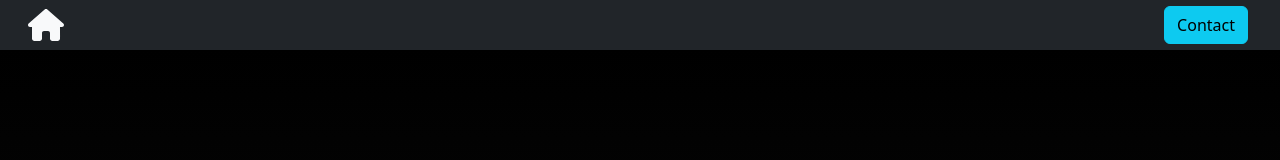
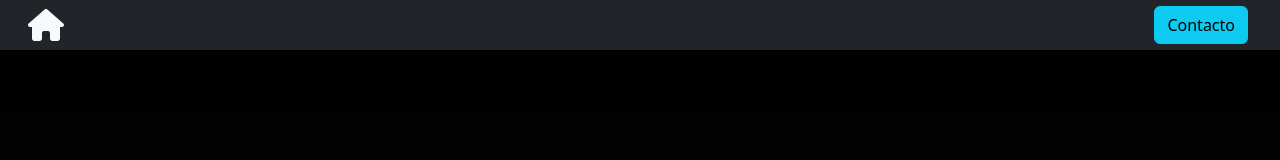
Before and after one commit to NEBUR342/portfolio, a React (Create React App) app: page / in a window 1280 px wide. Shown: the top 160 px of the page. Built offline with nearby package versions, Linux system fonts and the light colour scheme.

Commit message:
cambio contact a contacto

```diff
--- a/src/App.js
+++ b/src/App.js
@@ -28,8 +28,8 @@ const Header = () => (
           </h2>
         </div>
         <div className="col d-flex justify-content-end">
-          <Link to="/portfolio/contact" className="mx-1">
-            <button className="btn btn-info">Contact</button>
+          <Link to="/portfolio/contact" className="mx-1" aria-label="Contact">
+            <button className="btn btn-info">Contacto</button>
           </Link>
         </div>
       </div>
```
